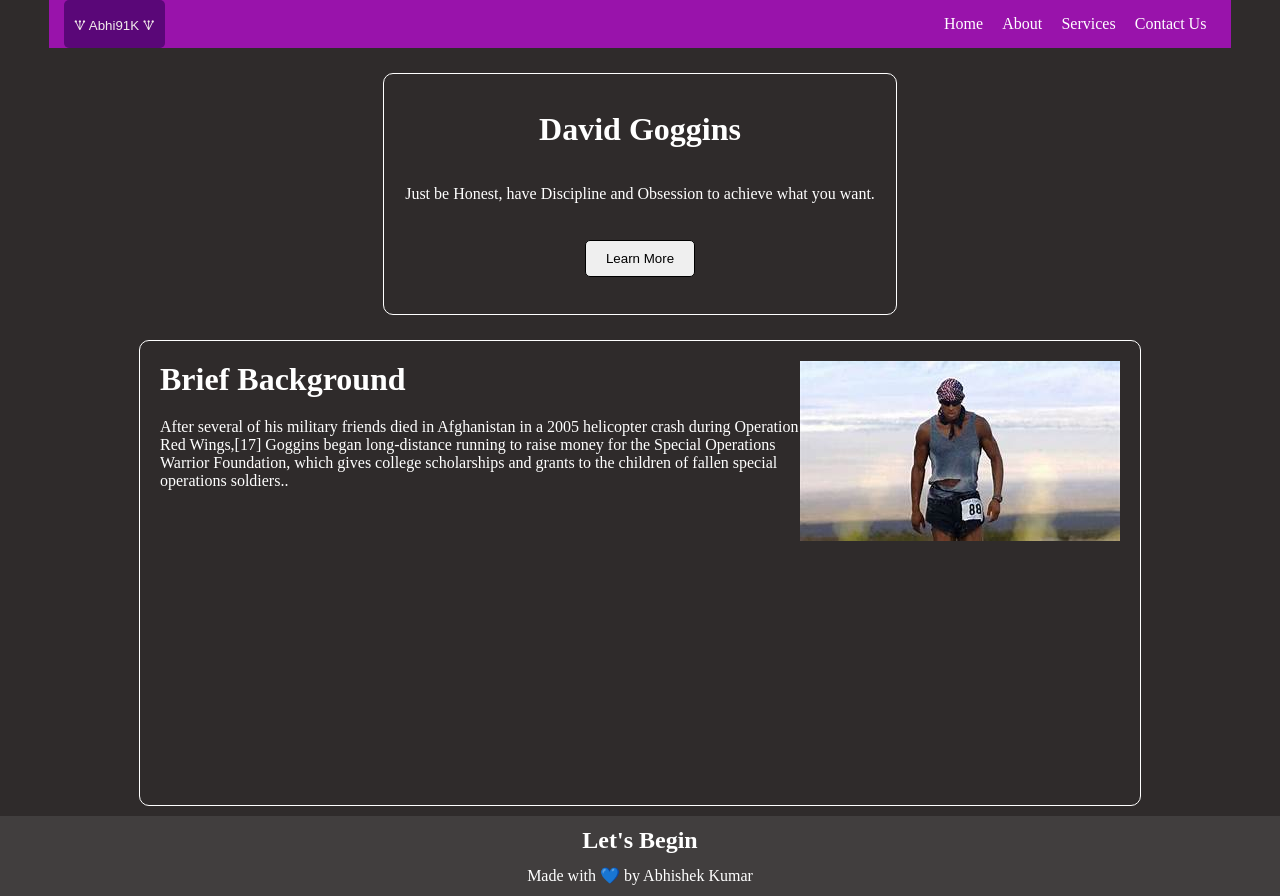
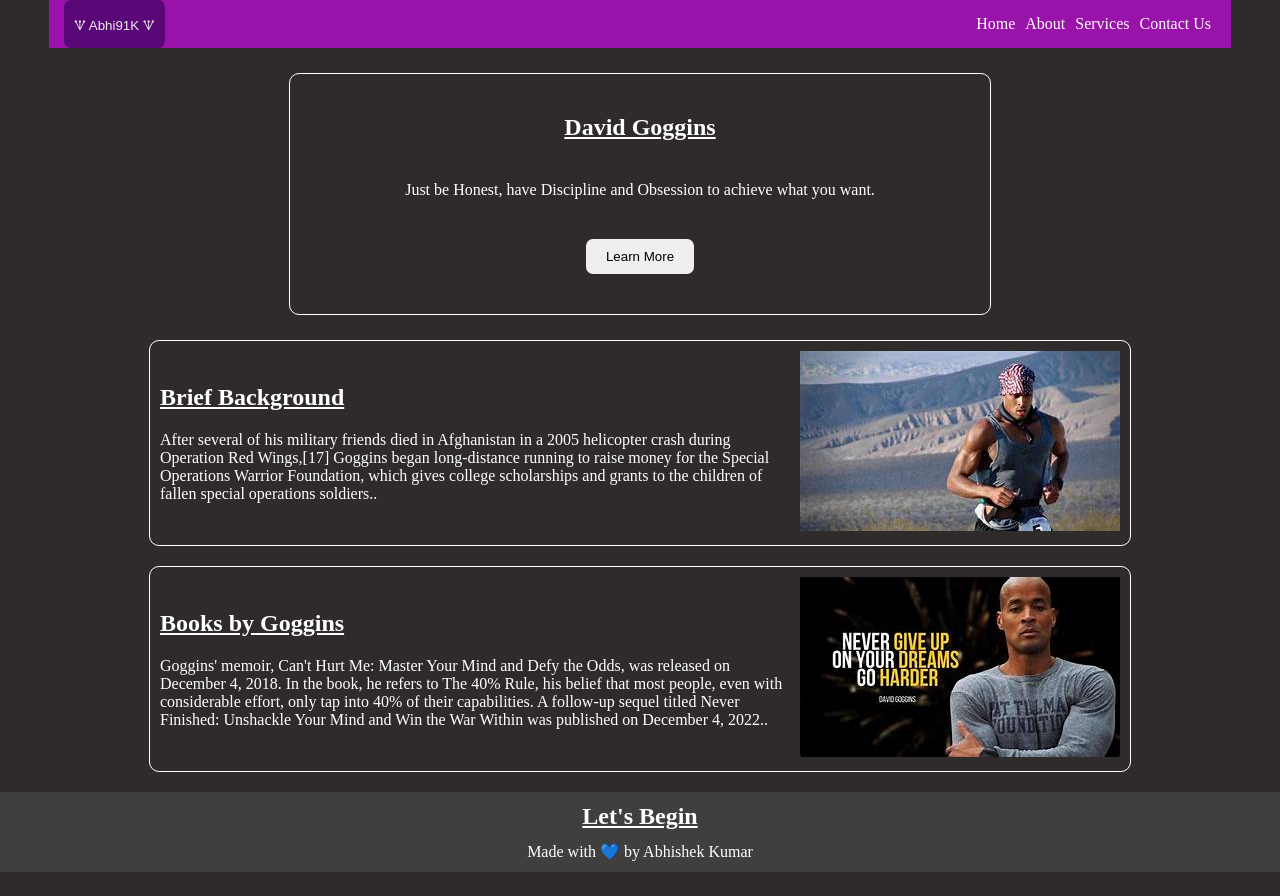
Before and after one commit to Abhishek91K/Responsive_Layout_Day1, a plain HTML site: page index.html in a window 1280 px wide. After the commit the page ends 872 px from the top, so only its background shows below. Drawn offline with Linux system fonts and the light colour scheme.

Commit message:
clean project structure + latest README.md

```diff
--- a/index.html
+++ b/index.html
@@ -3,14 +3,15 @@
 <head>
     <meta charset="UTF-8">
     <meta name="viewport" content="width=device-width, initial-scale=1.0">
-    <title>My First WebPage - 1/84</title>
+    <title>They Don't Know me Son!!!</title>
     <link rel="stylesheet" href="style.css">
+    <link rel="stylesheet" href="utility.css">
 </head>
 <body>
     <header>
-        <nav class="flex">
-            <button>&#128866; Abhi91K &#128866;</button>
-            <ul class="flex">
+        <nav class="flex-content text-col">
+            <button class="btn">&#128866; Abhi91K &#128866;</button>
+            <ul class="flex-content text-col">
                 <li>Home</li>
                 <li>About</li>
                 <li>Services</li>
@@ -19,24 +20,43 @@
         </nav>
     </header>
     <main>
-        <div class="hero flex">
-            <h1>David Goggins</h1>
-            <p>Just be Honest, have Discipline and Obsession to achieve what you want.</p>
-            <button>Learn More</button>
-        </div>
-        <div class="section flex">
-            <div class="descrip">
-                <h1>Brief Background</h1>
-                <p>After several of his military friends died in Afghanistan in a 2005 helicopter crash during Operation Red Wings,[17]
-                Goggins began long-distance running to raise money for the Special Operations Warrior Foundation, which gives college
-                scholarships and grants to the children of fallen special operations soldiers..</p>
+        <div class="container">
+            <div class="hero flex-content text-col">
+                <h2>David Goggins</h2>
+                <p>Just be Honest, have Discipline and Obsession to achieve what you want.</p>
+                <button class="btn">Learn More</button>
             </div>
-            <div class="image">
-                <img src="1.jpg" alt="Goggins" aria-placeholder="David Goggins">
+            <div class="section flex-content text-col">
+                <div class="descrip">
+                    <h2>Brief Background</h2>
+                    <p>After several of his military friends died in Afghanistan in a 2005 helicopter crash during Operation Red
+                        Wings,[17]
+                        Goggins began long-distance running to raise money for the Special Operations Warrior Foundation, which
+                        gives college
+                        scholarships and grants to the children of fallen special operations soldiers..</p>
+                </div>
+                <div class="image">
+                    <img src="/assets/images/title.jpg" alt="Goggins" aria-placeholder="David Goggins">
+                </div>
+            </div>
+            <div class="section flex-content text-col">
+                <div class="descrip">
+                    <h2>Books by Goggins</h2>
+                    <p>Goggins' memoir, Can't Hurt Me: Master Your Mind and Defy the Odds, was released on December 4, 2018. In the
+                        book, he
+                        refers to The 40% Rule, his belief that most people, even with considerable effort, only tap into 40% of
+                        their
+                        capabilities. A follow-up sequel titled Never Finished: Unshackle Your Mind and Win the War Within was
+                        published on
+                        December 4, 2022..</p>
+                </div>
+                <div class="image">
+                    <img src="/assets/images/books.jpg" alt="Goggins" aria-placeholder="David Goggins">
+                </div>
             </div>
         </div>
     </main>
-    <footer class="flex">
+    <footer class="flex-content text-col">
         <h2>Let's Begin</h2>
         <p>Made with &#128153; by Abhishek Kumar</p>
     </footer>
--- a/style.css
+++ b/style.css
@@ -7,32 +7,24 @@ body{
     background-color: #2f2b2b;
 }
 
-.flex{
-    display: flex;
-    align-items: center;
-}
-
 header{
     position: sticky;
     top: 0px;
 }
 
 nav{
-    width: 90vw;
+    width: 90%;
     justify-content: space-between;
     background-color: #9913ab;
-    color: white;
     font-weight: 500;
     font-size: 16px;
     padding: 0px 15px;
-    margin: auto;
+    margin: auto;/*to align nav to center of webpage*/
 }
 
 nav > ul{
-    display: flex;
     justify-content: space-around;
-    align-items: center;
-    width: 22vw;
+    width: auto; /*for better appearance & clarity*/
 }
 
 nav ul li{
@@ -42,10 +34,13 @@ nav ul li{
 
 nav button{
     padding: 10px;
-    border-radius: 5px;
-    border: none;
     background-color: #5a0778;
-    color: #f2ebeb;
+}
+
+.container{
+    width: 90%;
+    margin: auto;
+    max-width: 1200px;
 }
 
 .hero{
@@ -53,29 +48,28 @@ nav button{
     text-align: center;
     flex-direction: column;
     justify-content: space-evenly;
-    width: 40vw;
+    width: 90%;
+    max-width: 700px;
     margin: 25px auto;
-    color: white;
     border: 1px solid white;
     border-radius: 10px;
 }
 
 .hero button{
     padding: 10px 20px;
-    border: 1px solid black;
-    border-radius: 5px;
+    color: black;
 }
 
 .section{
-    justify-content: space-around;
-    align-items: flex-start;
+    justify-content: space-between;
     width: 75vw;
-    height: 53vh;
-    color: white;
-    margin: 10px auto;
-    padding: 20px;
+    height: auto;
+    margin: 20px auto;
+    /*DRY CSS -- GPT*/
+    padding: 10px;
     border: 1px solid white;
     border-radius: 10px;
+    gap: 10px;
 }
 
 .descrip{
@@ -88,38 +82,28 @@ footer{
     height: 10vh;
     flex-direction: column;
     justify-content: space-evenly;
-    color: white;
     background-color: #413e3e;
     width: 100%;
 }
 
+h2{
+    text-decoration: underline;
+}
+
 @media screen and (max-width: 900px) {
-    /* body{
-        display: flex;
-        justify-content: center;
-        align-items: center;
-        flex-direction: column;
-        gap: 25px;
-    } */
-
-    nav ul{
-        justify-content: center;
-        font-size: 14px;
+    html{
+        font-size: 75%;
     }
 
-    .image, .image img, .hero{
+    .image img{
         width: 90%;
-        max-width: 100%;
-
         /*by AI - ChatGPT*/
         height: auto;
         border-radius: 10px;
     }
 
-    .section, nav {
-            flex-direction: column;
-            justify-content: center;
-            align-items: center;
-            gap: 5px;
+    .section, nav{
+        flex-direction: column;
+        align-items: center;
     }
 }
--- /dev/null
+++ b/utility.css
@@ -0,0 +1,22 @@
+.flex-content {
+    display: flex;
+    align-items: center;
+}
+
+.text-col {
+    color: white;
+}
+
+.btn{
+    color: #f2ebeb;
+    border-radius: 7px;
+    border: none;
+    padding: 10px;
+}
+
+
+@media screen and (max-width: 900px) {
+    .btn {
+        padding: 5px;
+    }
+}
```
Also changed, not shown: assets/images/books.jpg (added), assets/images/title.jpg (added), 1 other file.
